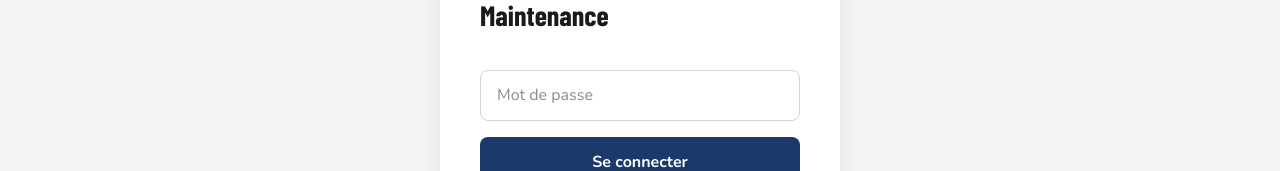
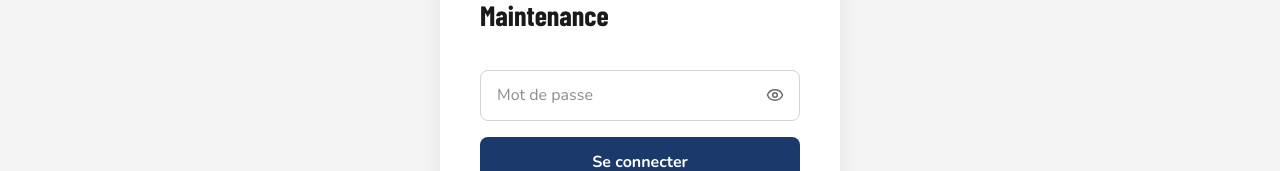
Before and after one commit to tabardelroman2006-a11y/tabardel-roman, a Next.js app: page /admin-maintenance in a window 1280 px wide. Shown: the part 324-495 px from the top of the page. Built offline with nearby package versions, Linux system fonts and the light colour scheme; a web font is replaced by a local one.

Commit message:
fix: tirets 2-3 corrigés + œil pour afficher le mot de passe admin

```diff
--- a/src/app/admin-maintenance/page.tsx
+++ b/src/app/admin-maintenance/page.tsx
@@ -1,9 +1,11 @@
 'use client'
 
 import { useState, useEffect } from 'react'
+import { Eye, EyeOff } from 'lucide-react'
 
 export default function AdminMaintenancePage() {
   const [password, setPassword]         = useState('')
+  const [showPassword, setShowPassword] = useState(false)
   const [authenticated, setAuthenticated] = useState(false)
   const [maintenance, setMaintenance]   = useState(false)
   const [loading, setLoading]           = useState(false)
@@ -83,21 +85,45 @@ export default function AdminMaintenancePage() {
             Maintenance
           </h1>
           <form onSubmit={handleLogin} style={{ display: 'flex', flexDirection: 'column', gap: '1rem' }}>
+            <div style={{ position: 'relative' }}>
               <input
-              type="password"
+                type={showPassword ? 'text' : 'password'}
                 placeholder="Mot de passe"
                 value={password}
                 onChange={e => setPassword(e.target.value)}
                 required
                 style={{
-                padding: '12px 16px',
+                  padding: '12px 48px 12px 16px',
                   borderRadius: '8px',
                   border: '1px solid #D6D3D1',
                   fontSize: '1rem',
                   outline: 'none',
                   fontFamily: 'inherit',
+                  width: '100%',
+                  boxSizing: 'border-box',
                 }}
               />
+              <button
+                type="button"
+                onClick={() => setShowPassword(v => !v)}
+                aria-label={showPassword ? 'Masquer le mot de passe' : 'Afficher le mot de passe'}
+                style={{
+                  position: 'absolute',
+                  right: '8px',
+                  top: '50%',
+                  transform: 'translateY(-50%)',
+                  background: 'none',
+                  border: 'none',
+                  padding: '8px',
+                  cursor: 'pointer',
+                  color: '#6B6B6B',
+                  display: 'flex',
+                  alignItems: 'center',
+                }}
+              >
+                {showPassword ? <EyeOff size={18} /> : <Eye size={18} />}
+              </button>
+            </div>
             {error && (
               <p style={{ color: '#dc2626', fontSize: '0.875rem' }}>{error}</p>
             )}
--- a/src/components/sections/ProcessSection.tsx
+++ b/src/components/sections/ProcessSection.tsx
@@ -19,7 +19,7 @@ const STEPS = [
   {
     num:   '03',
     title: 'Développement',
-    sub:   'Semaines 2–3',
+    sub:   'Semaines 2 à 3',
     desc:  "Je code votre site avec les meilleures technologies : rapide, sécurisé, optimisé pour Google dès la première ligne.",
   },
   {
--- a/src/components/sections/ServicesSection.tsx
+++ b/src/components/sections/ServicesSection.tsx
@@ -12,7 +12,7 @@ const SERVICES = [
     title:  'Site Vitrine',
     price:  'À partir de 800 €',
     desc:   'Un site professionnel qui présente votre activité, inspire confiance et capte vos prospects. Design unique, mobile-first, rapide.',
-    points: ['Design 100 % sur mesure', 'Responsive & rapide', 'SEO technique inclus', 'Livré en 2–3 semaines'],
+    points: ['Design 100 % sur mesure', 'Responsive & rapide', 'SEO technique inclus', 'Livré en 2 à 3 semaines'],
   },
   {
     icon:   ShoppingBag,
```
Lines whose indentation alone changed are shown as unchanged.
